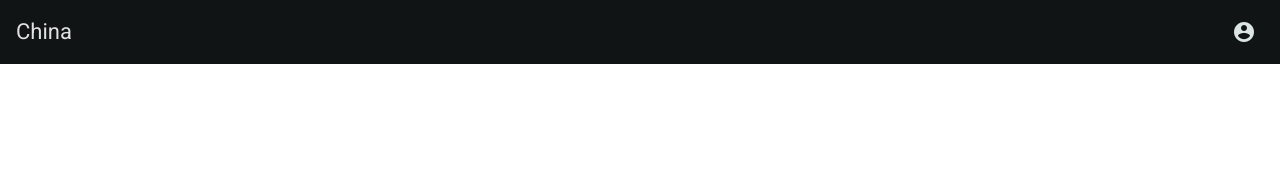
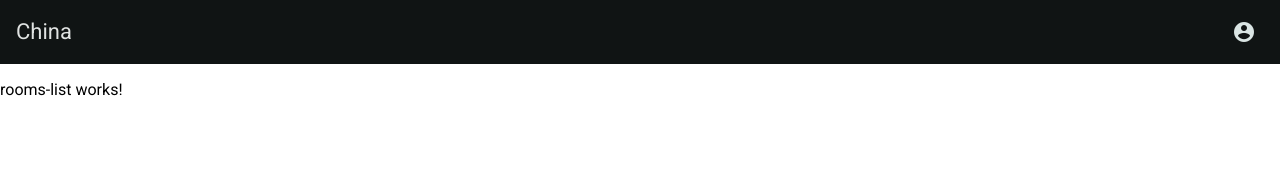
Before and after one commit to Tomas-Tamantini/gamehub-front, an Angular app: page / in a window 1280 px wide. Shown: the top 170 px of the page. Built offline with nearby package versions, Linux system fonts and the light colour scheme.

Commit message:
Start implementing rooms list component

```diff
--- a/src/app/app.component.html
+++ b/src/app/app.component.html
@@ -1 +1,2 @@
 <app-header></app-header>
+<app-rooms-list></app-rooms-list>
--- a/src/app/app.component.ts
+++ b/src/app/app.component.ts
@@ -1,11 +1,12 @@
 import { Component } from '@angular/core';
 import { HeaderComponent } from "./core/components/header/header.component";
+import { RoomsListComponent } from "./features/components/rooms-list/rooms-list.component";
 
 @Component({
   selector: 'app-root',
   templateUrl: './app.component.html',
   styleUrl: './app.component.scss',
-  imports: [HeaderComponent]
+  imports: [HeaderComponent, RoomsListComponent]
 })
 export class AppComponent {
 }
--- /dev/null
+++ b/src/app/features/components/rooms-list/rooms-list.component.html
@@ -0,0 +1 @@
+<p>rooms-list works!</p>
```
Also changed, not shown: src/app/features/components/rooms-list/rooms-list.component.ts (added, +11 -0 lines), src/app/features/components/rooms-list/rooms-list.component.scss (added), 1 other file (tests, documents, lock files or other folders).
